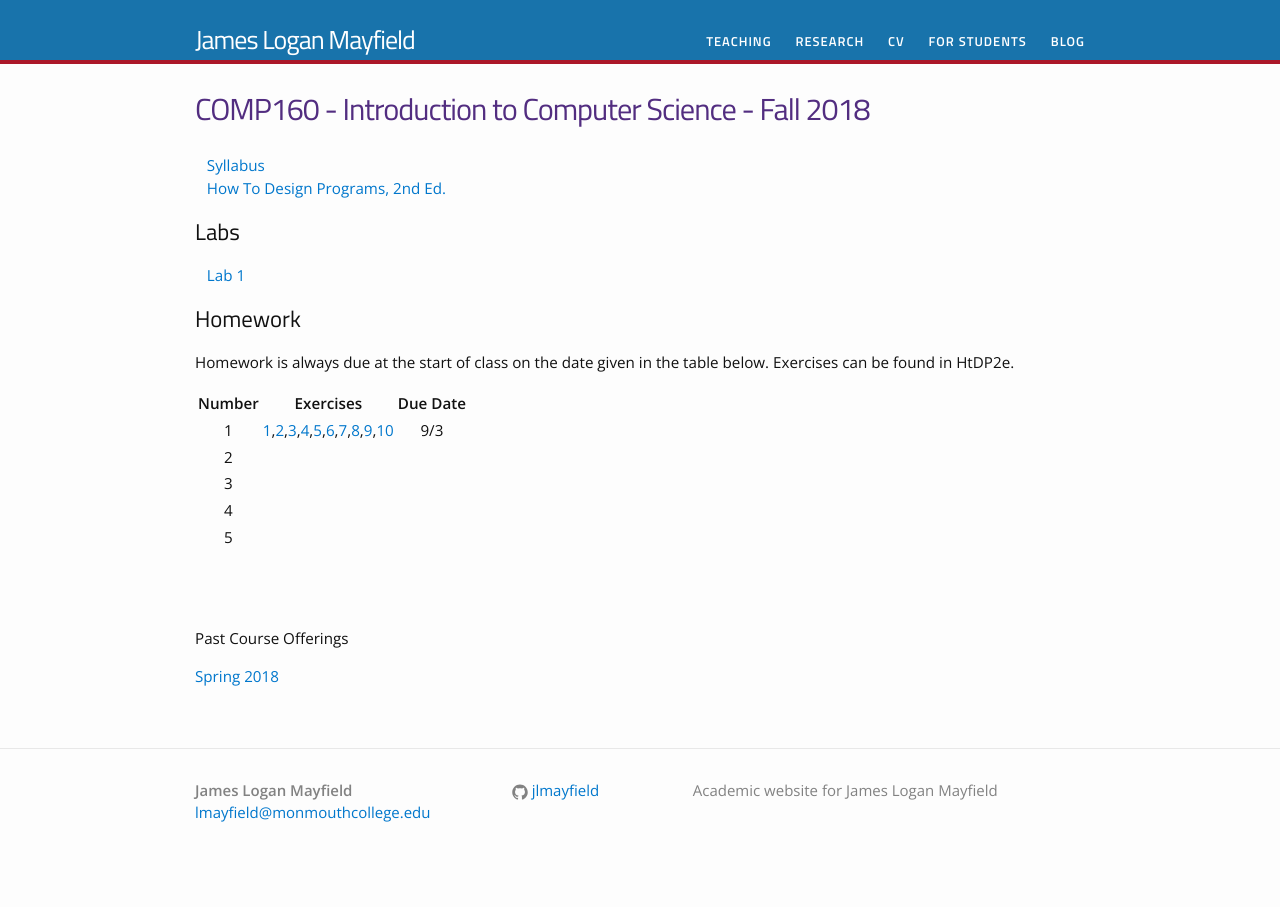
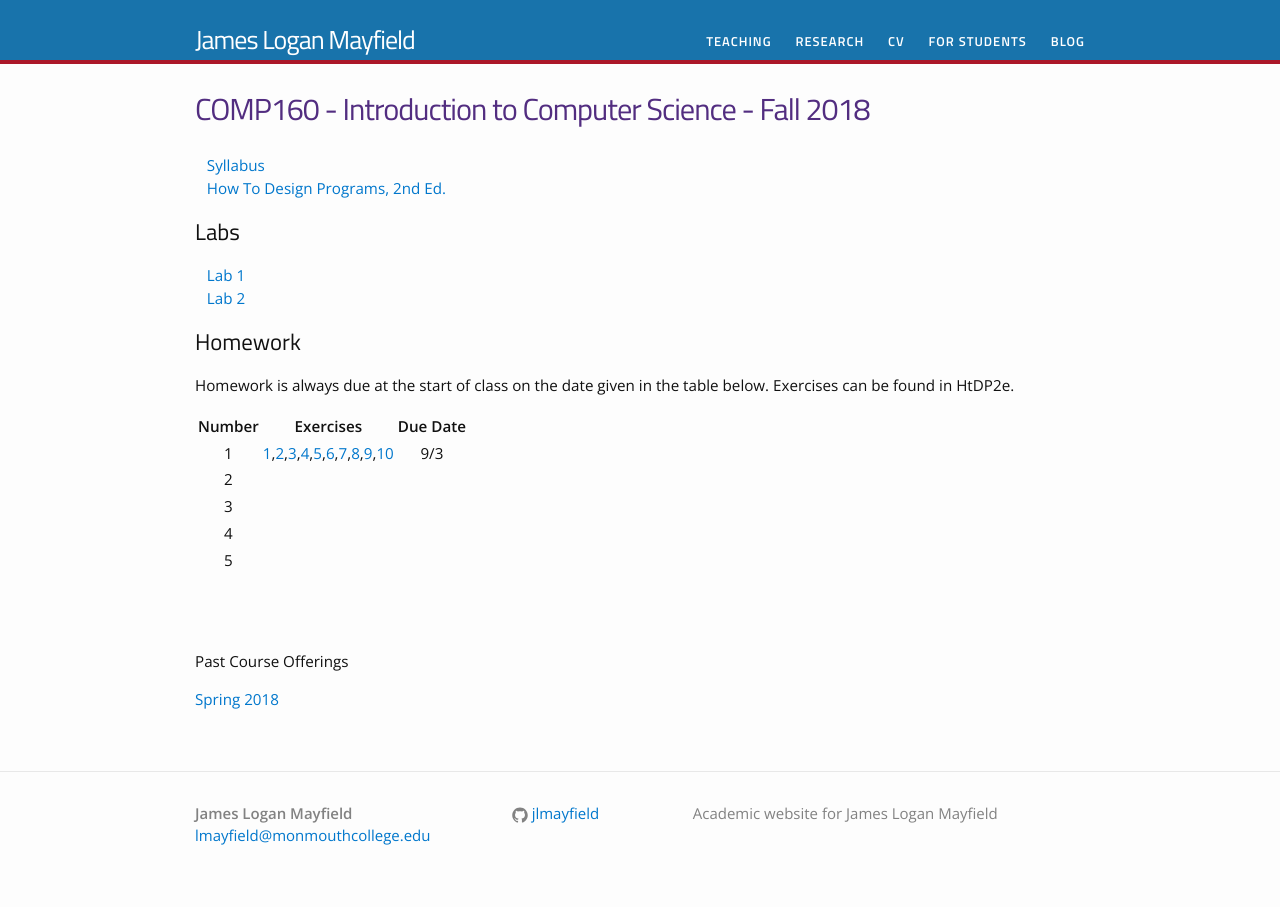
Before and after one commit to jlmayfield/jlmayfield.github.io, a Jekyll site: the page built from teaching/comp160.md, in a window 1280 px wide. Built offline with Jekyll 4.4.1, drawn with Linux system fonts in a browser that asks for light colours.

Commit message:
fa18. c160. added lab2.

```diff
--- a/teaching/comp160.md
+++ b/teaching/comp160.md
@@ -10,6 +10,7 @@ permalink: /teaching/COMP160/
 ## Labs
 
 &nbsp;&nbsp;&nbsp;[Lab 1](/teaching/COMP160/labs/comp160-lab1.pdf)
+&nbsp;&nbsp;&nbsp;[Lab 2](/teaching/COMP160/labs/comp160-lab2.pdf)
 
 ## Homework
 
```
Also changed, not shown: 1 other file.
